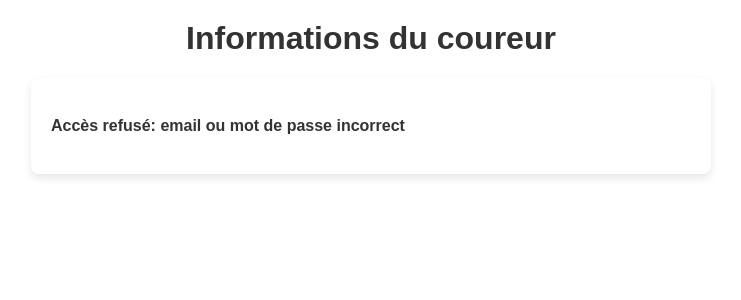
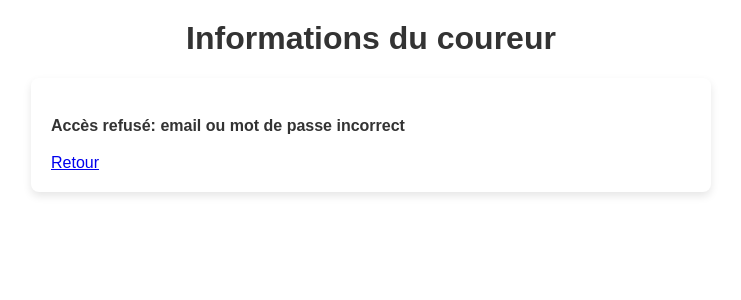
Before and after one commit to TheCyber04/TournoiCourse, a PHP site: the page made by Coureur.php in a window 1280 px wide. Shown: the top 300 px of the page, without its empty margins (269-1010 px from the left). Run offline with PHP 8.4, Linux system fonts and the light colour scheme; data comes from the database, SQL or seed files in the repository; data that the repository does not hold is empty.

Commit message:
Update Coureur.php

```diff
--- a/Coureur.php
+++ b/Coureur.php
@@ -119,6 +119,7 @@
             }
             else{
                 echo "<p class='error'>Accès refusé: email ou mot de passe incorrect</p>";
+                echo'<a href="index.php"> Retour</a>';
             }
             mysqli_close($connexion);
         }
```
